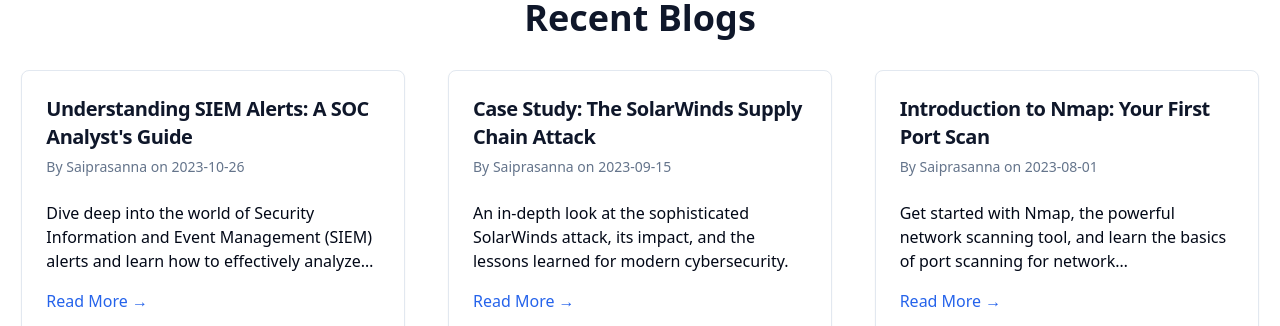
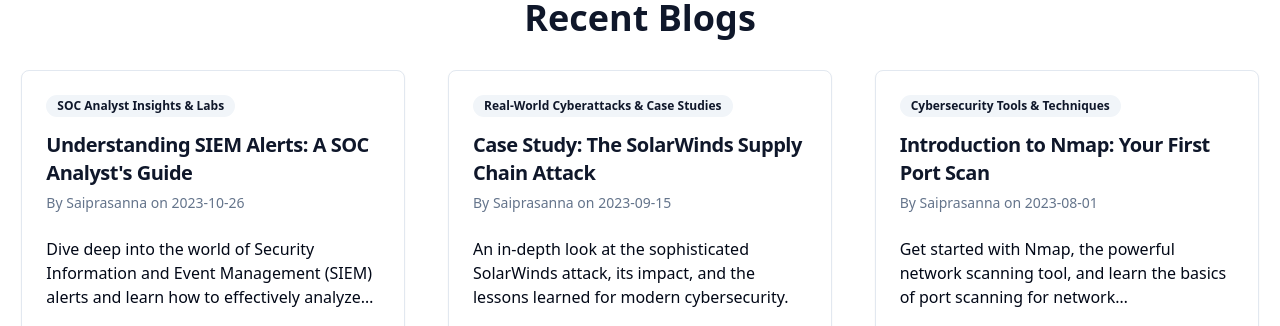
Before and after one commit to Saiprasanna888/SaixCyber-Blogs, a React (Vite) app: page / in a window 1280 px wide. Shown: the part 626-952 px from the top of the page. Built offline with nearby package versions, Linux system fonts and the light colour scheme.

Commit message:
[dyad] Added category badges to blog posts - wrote 3 file(s)

```diff
--- a/src/components/BlogPostCard.tsx
+++ b/src/components/BlogPostCard.tsx
@@ -1,23 +1,27 @@
 import React from 'react';
-import { BlogPost } from '@/data/blogPosts';
+import { BlogPost, categoryMap } from '@/data/blogPosts';
 import { Card, CardContent, CardDescription, CardHeader, CardTitle } from '@/components/ui/card';
+import { Badge } from '@/components/ui/badge';
 
 interface BlogPostCardProps {
   post: BlogPost;
 }
 
 const BlogPostCard: React.FC<BlogPostCardProps> = ({ post }) => {
+  const categoryName = categoryMap[post.category] || 'Uncategorized';
+
   return (
-    <Card className="w-full max-w-sm mx-auto hover:shadow-lg transition-shadow duration-300">
+    <Card className="w-full max-w-sm mx-auto hover:shadow-lg transition-shadow duration-300 flex flex-col h-full">
       <CardHeader>
+        <Badge variant="secondary" className="mb-2 w-fit">{categoryName}</Badge>
         <CardTitle className="text-xl font-semibold text-primary">{post.title}</CardTitle>
         <CardDescription className="text-sm text-muted-foreground">
           By {post.author} on {post.date}
         </CardDescription>
       </CardHeader>
-      <CardContent>
+      <CardContent className="flex flex-col flex-grow">
         <p className="text-base text-foreground mb-4 line-clamp-3">{post.previewContent}</p>
-        <a href={post.htmlPath} className="text-blue-600 hover:underline font-medium">
+        <a href={post.htmlPath} className="text-blue-600 hover:underline font-medium mt-auto">
           Read More &rarr;
         </a>
       </CardContent>
--- a/src/data/blogPosts.ts
+++ b/src/data/blogPosts.ts
@@ -8,6 +8,13 @@ export interface BlogPost {
   previewContent: string;
   htmlPath: string; // Path to the static HTML file
 }
+
+export const categoryMap: Record<string, string> = {
+  'soc-analyst': 'SOC Analyst Insights & Labs',
+  'cyberattacks': 'Real-World Cyberattacks & Case Studies',
+  'tools-techniques': 'Cybersecurity Tools & Techniques',
+  'news-journey': 'Cybersecurity News & My Journey',
+};
 
 export const blogPosts: BlogPost[] = [
   {
--- a/src/pages/CategoryPage.tsx
+++ b/src/pages/CategoryPage.tsx
@@ -2,15 +2,8 @@ import { useParams, Link } from 'react-router-dom';
 import Navbar from '../components/Navbar';
 import Footer from '../components/Footer';
 import BlogPostCard from '../components/BlogPostCard';
-import { getPostsByCategory, BlogPost } from '../data/blogPosts';
+import { getPostsByCategory, BlogPost, categoryMap } from '../data/blogPosts';
 import { useEffect, useState } from 'react';
-
-const categoryMap: Record<string, string> = {
-  'soc-analyst': 'SOC Analyst Insights & Labs',
-  'cyberattacks': 'Real-World Cyberattacks & Case Studies',
-  'tools-techniques': 'Cybersecurity Tools & Techniques',
-  'news-journey': 'Cybersecurity News & My Journey',
-};
 
 const CategoryPage = () => {
   const { category: categorySlug } = useParams<{ category: string }>();
```
